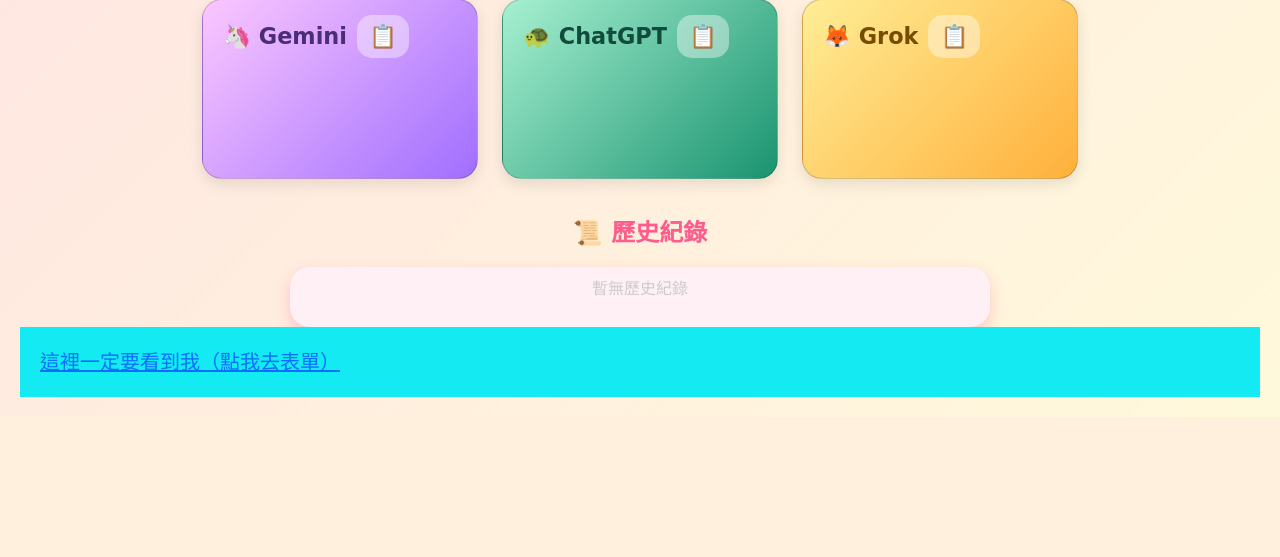
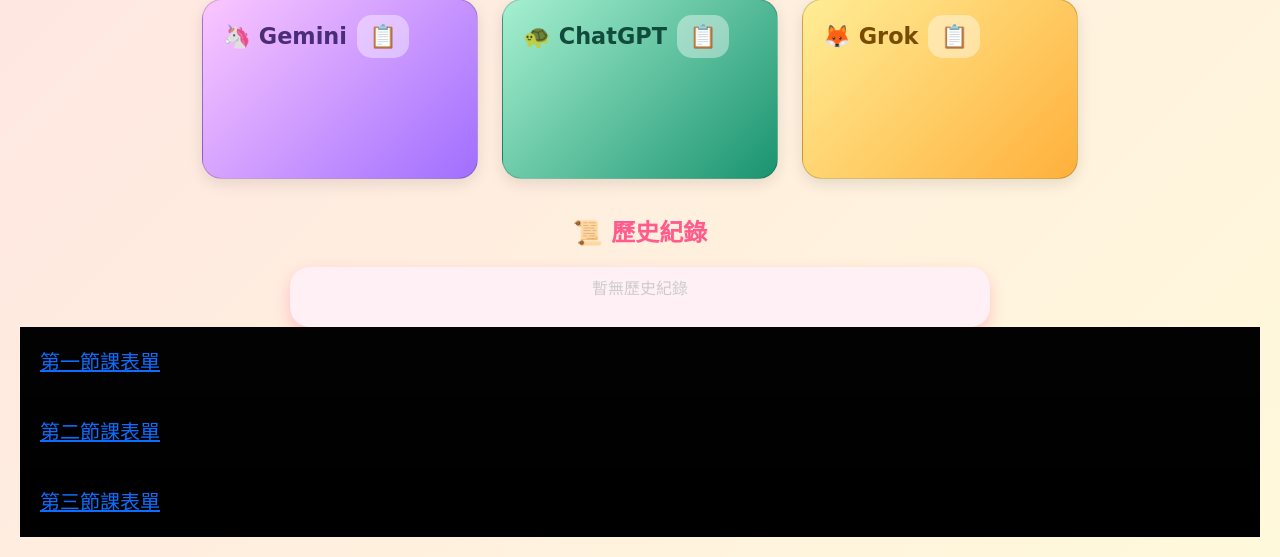
Before and after one commit to qiuguanjie989-maker/-2266, a Flask app: page / in a window 1280 px wide. Shown: the part 401-958 px from the top of the page. Before the commit the page ends 798 px from the top, so only its background shows below. Run offline with Flask 3, Linux system fonts and the light colour scheme.

Commit message:
Update index.html

```diff
--- a/project/templates/index.html
+++ b/project/templates/index.html
@@ -278,10 +278,22 @@
         updateCharCount();
     }
   </script>
-  <div style="background:rgb(19, 234, 241); padding:20px; font-size:20px;">
-  <a href="https://docs.google.com/forms/d/e/1FAIpQLScK47610c42TO-XS2Xatzn7R7PtatvPuX_2_oaQYr4ZoLcWZQ/viewform"
+  <div style="background:rgb(2, 2, 2); padding:20px; font-size:20px;">
+  <a href="https://docs.google.com/forms/d/e/1FAIpQLScK47610c42TO-XS2Xatzn7R7PtatvPuX_2_oaQYr4ZoLcWZQ/viewform?usp=header"
      target="_blank">
-    這裡一定要看到我（點我去表單）
+    第一節課表單
+  </a>
+  </div>
+  <div style="background:rgb(1, 1, 1); padding:20px; font-size:20px;">
+  <a href="https://docs.google.com/forms/d/e/1FAIpQLSfReCsa_Ngj8xx8WUdk0qkRbDYRKbL5rUYy1Mojv3CziO8dyQ/viewform?usp=header"
+     target="_blank">
+    第二節課表單
+  </a>
+  </div>
+  <div style="background:rgb(0, 0, 0); padding:20px; font-size:20px;">
+  <a href="https://docs.google.com/forms/d/e/1FAIpQLSeX2wpZxTaFmSuFHk85kl2aCvKhpvmtlSFxVf0dRwgxtOVuxg/viewform?usp=publish-editor"
+     target="_blank">
+    第三節課表單
   </a>
   </div>
 
```
